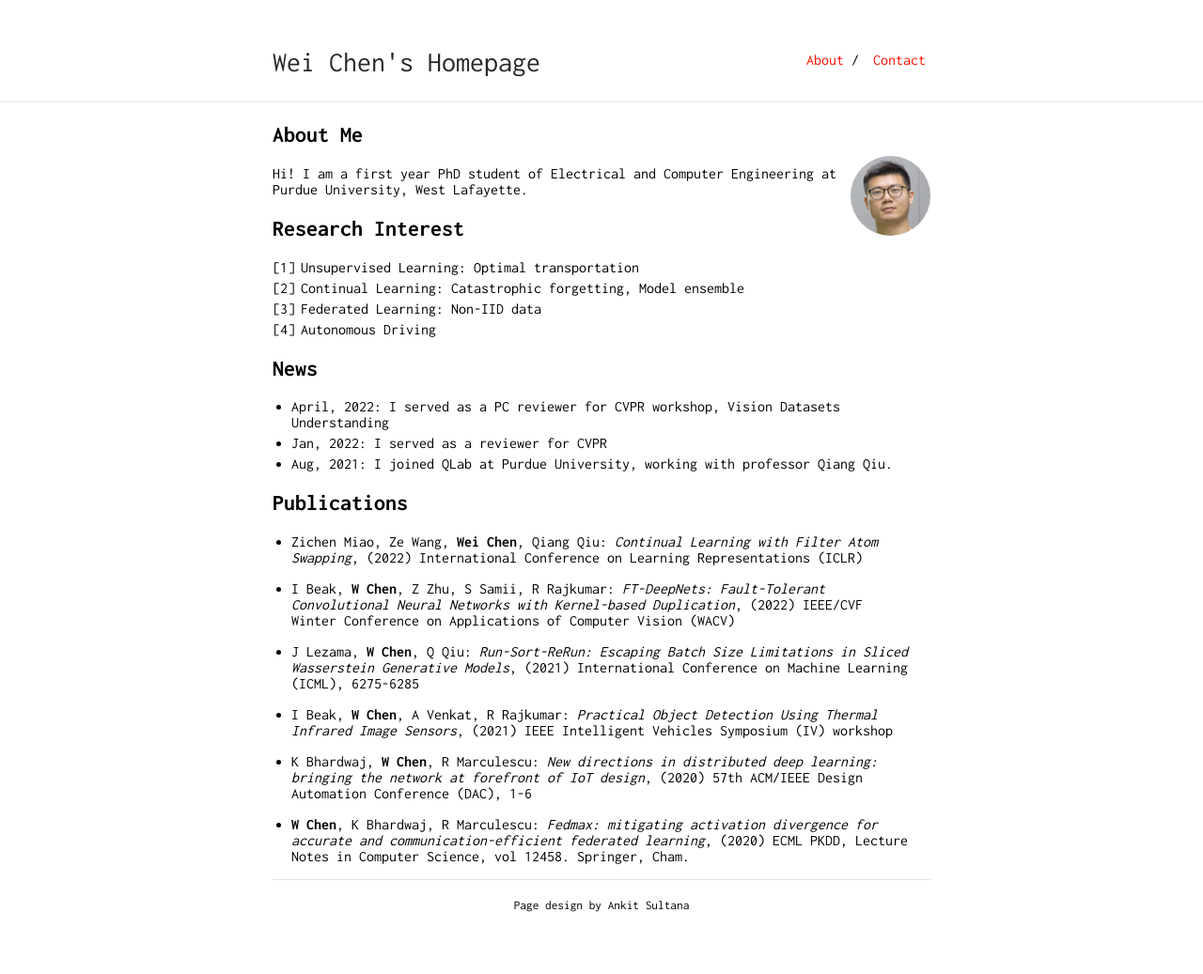
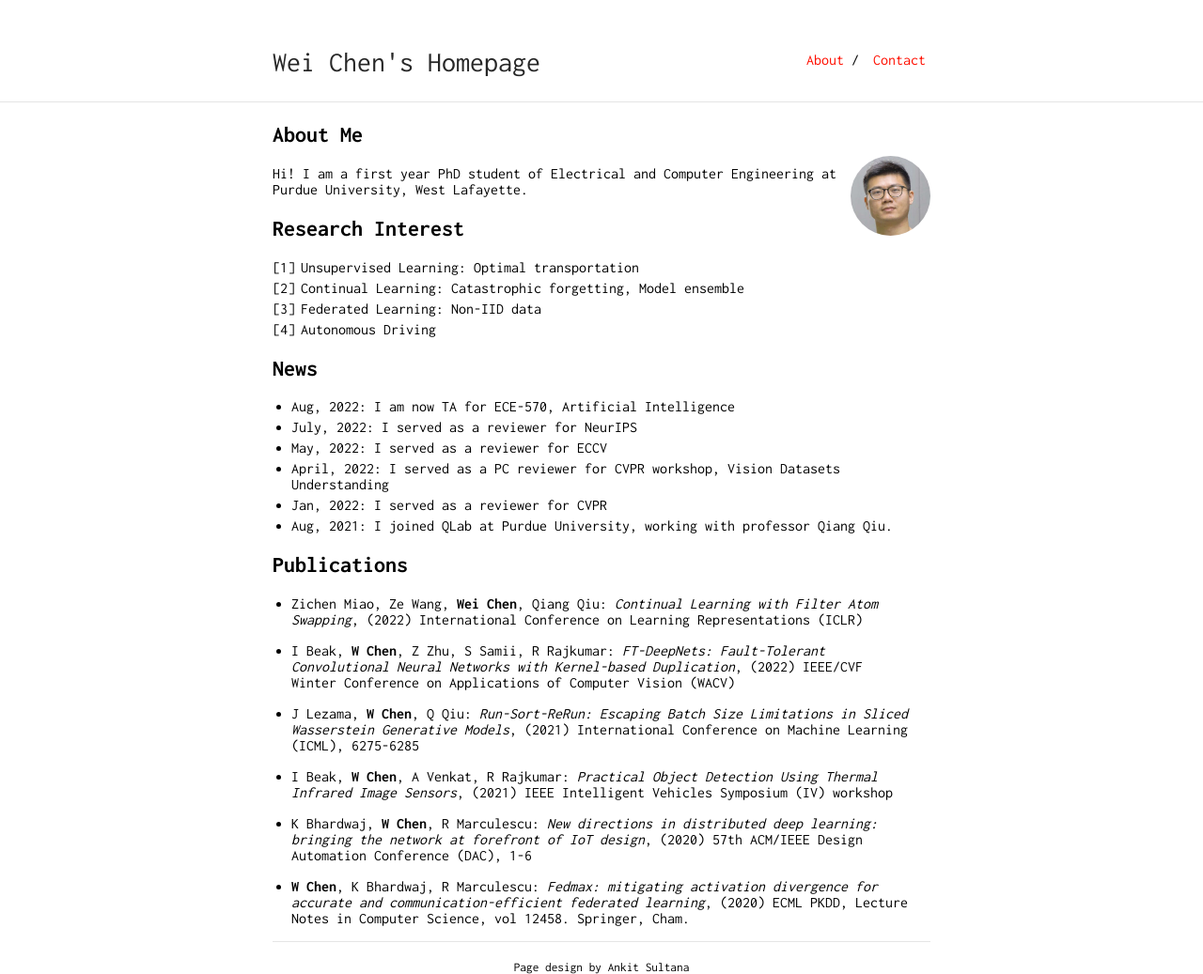
Before and after one commit to weichennone/myhomepage, a Jekyll site: the page built from index.md, in a window 1280 px wide. Shown: the whole page at 94% size. Built offline with Jekyll 4.4.1, drawn with Linux system fonts in a browser that asks for light colours; our own code applies the rules of GitHub Pages for plain Markdown files; before the commit the page ends 971 px from its top, so only the background shows below that.

Commit message:
recent update

```diff
--- a/_config.yml
+++ b/_config.yml
@@ -1,6 +1,6 @@
 title: Wei Chen's Homepage
 url: "https://weichennone.github.io/"
-baseurl: "/myhomepage"
+baseurl: "/"
 
 markdown: kramdown
 #ins_logo: "./bits-logo.png"
--- a/index.md
+++ b/index.md
@@ -21,6 +21,9 @@ Hi! I am a first year PhD student of Electrical and Computer Engineering at Purd
 
 ## News
 
+* Aug, 2022: I am now TA for ECE-570, Artificial Intelligence
+* July, 2022: I served as a reviewer for NeurIPS
+* May, 2022: I served as a reviewer for ECCV
 * April, 2022: I served as a PC reviewer for CVPR workshop, Vision Datasets Understanding
 * Jan, 2022: I served as a reviewer for CVPR
 * Aug, 2021: I joined QLab at Purdue University, working with professor Qiang Qiu.
```
Also changed, not shown: 1 other file.
